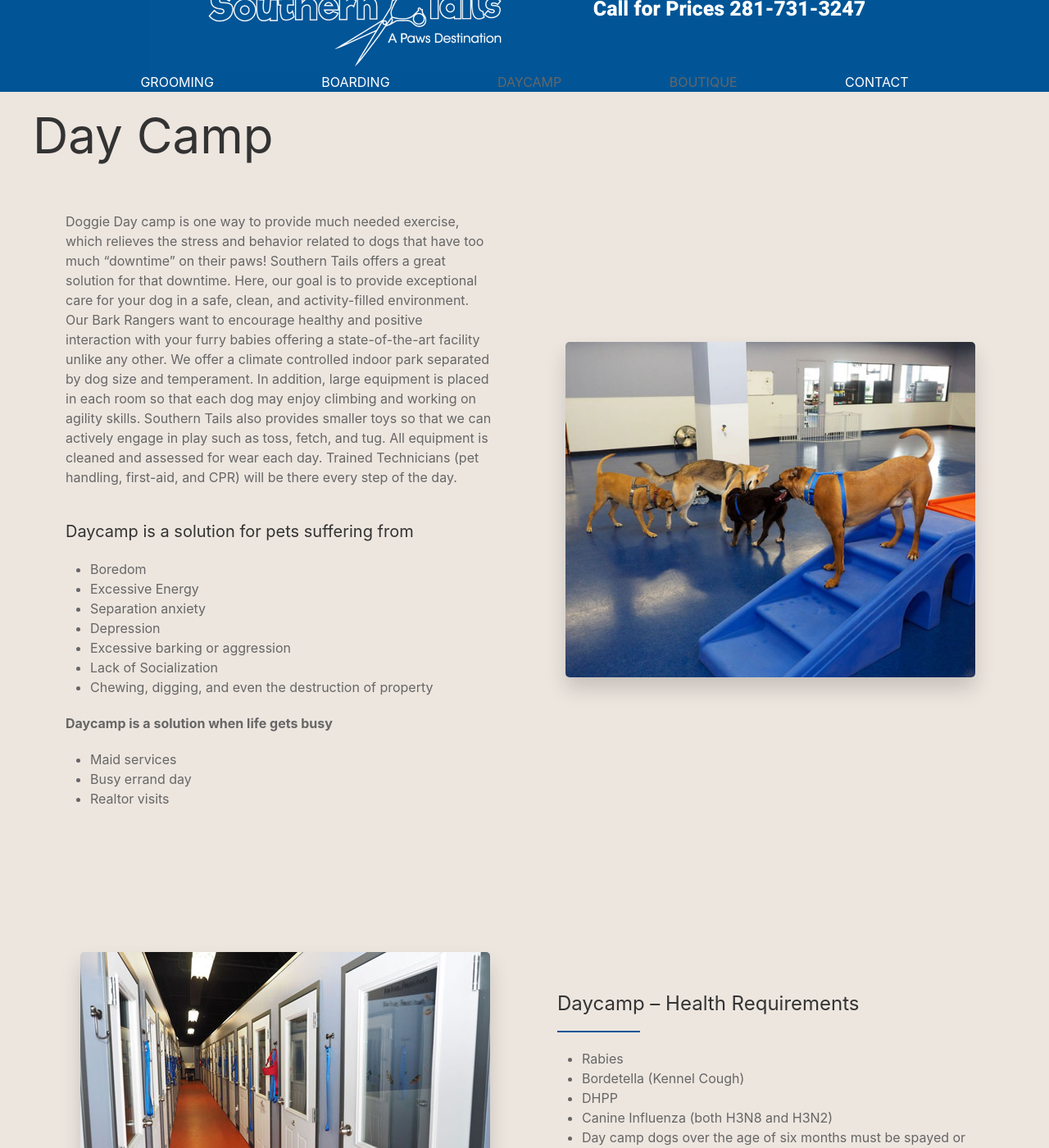
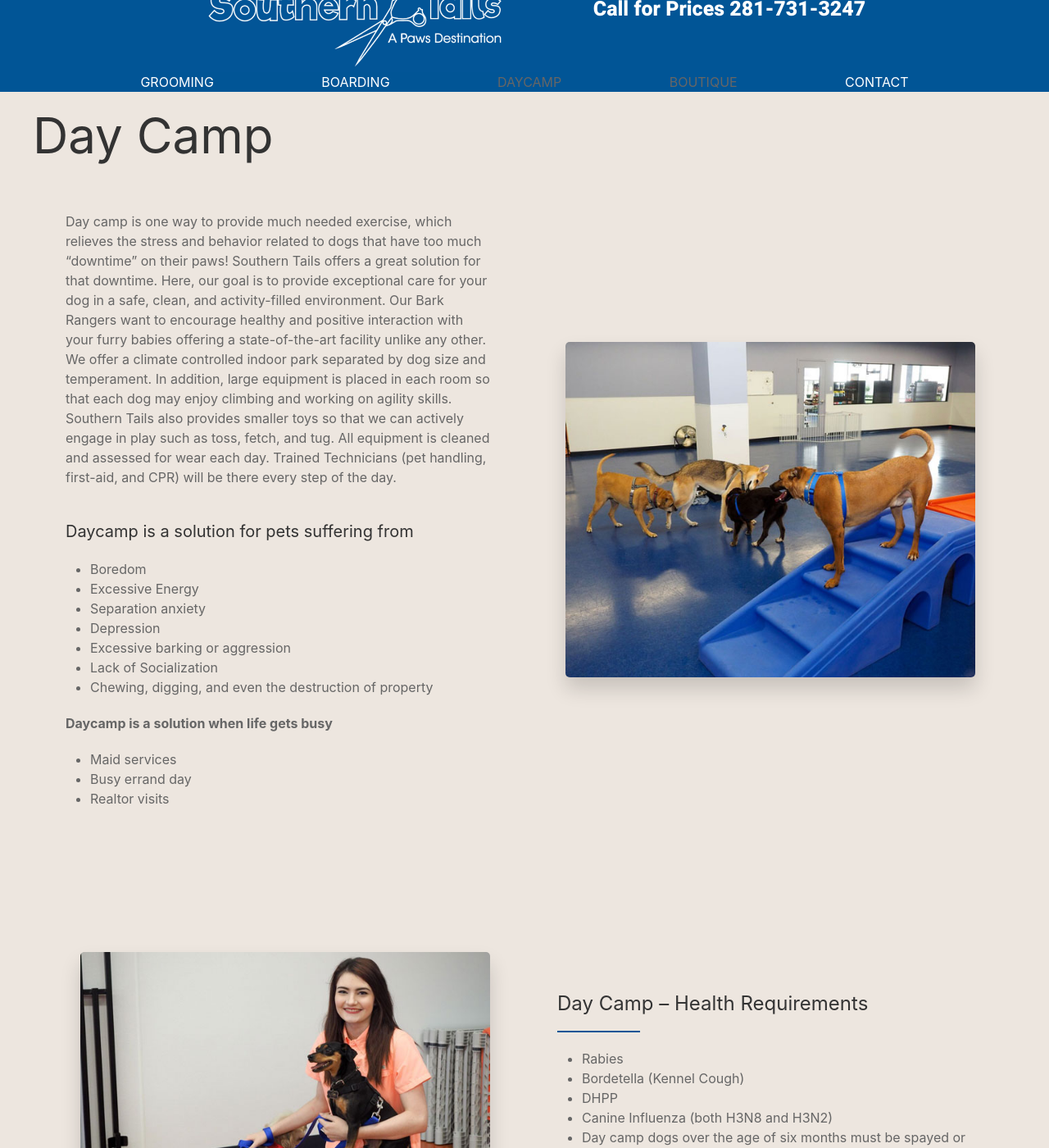
Before and after one commit to TechMex-io/southernTails, a Jekyll site: the page built from daycamp.md, in a window 1280 px wide and 1400 px high, scrolled down 198 px. Shown: the whole window at 82% size. Built offline with Jekyll 4.4.1, drawn with Linux system fonts in a browser that asks for light colours.

Commit message:
added two new images for daycamp page

```diff
--- a/daycamp.md
+++ b/daycamp.md
@@ -10,11 +10,11 @@ header_image_desktop: grooming-Header_D.jpg
 header_image_large_desktop: grooming-Header_LD.jpg
 grooming_img_1: ct6cp7_B.jpeg
 grooming_img_2: daycamp1.jpg
-grooming_img_3: smilingDog.jpg
-grooming_img_4: 447fE0bQ.jpeg
+grooming_img_3: daycamp3.jpg
+grooming_img_4: daycamp2.jpg
 grooming_img_5: Isf8owCw.jpeg
 grooming_img_6: QG-DYE4A.jpeg
-body_heading_1: Daycamp – Health Requirements
+body_heading_1: Day Camp – Health Requirements
 body_desc_1:
   - desc_1_item: Rabies
   - desc_1_item: Bordetella (Kennel Cough)
@@ -71,7 +71,7 @@ body_desc_url_2: https://techmex-io.github.io/southernTails/assets/FelineBoardin
 body_heading_5 : All animal guests must be able to be handled in a safe, and loving manner, therefore we cannot permit overtly-aggressive animals.
 body_cta : Give us a call for pricing, as prices vary per breed.
 ---
-Doggie Day camp is one way to provide much needed exercise, which relieves the stress and behavior related to dogs that have too much “downtime” on their paws! Southern Tails offers a great solution for that downtime. Here, our goal is to provide exceptional care for your dog in a safe, clean, and activity-filled environment. Our Bark Rangers want to encourage healthy and positive interaction with your furry babies offering a state-of-the-art facility unlike any other. We offer a climate controlled indoor park separated by dog size and temperament. In addition, large equipment is placed in each room so that each dog may enjoy climbing and working on agility skills. Southern Tails also provides smaller toys so that we can actively engage in play such as toss, fetch, and tug. All equipment is cleaned and assessed for wear each day. Trained Technicians (pet handling, first-aid, and CPR) will be there every step of the day.
+Day camp is one way to provide much needed exercise, which relieves the stress and behavior related to dogs that have too much “downtime” on their paws! Southern Tails offers a great solution for that downtime. Here, our goal is to provide exceptional care for your dog in a safe, clean, and activity-filled environment. Our Bark Rangers want to encourage healthy and positive interaction with your furry babies offering a state-of-the-art facility unlike any other. We offer a climate controlled indoor park separated by dog size and temperament. In addition, large equipment is placed in each room so that each dog may enjoy climbing and working on agility skills. Southern Tails also provides smaller toys so that we can actively engage in play such as toss, fetch, and tug. All equipment is cleaned and assessed for wear each day. Trained Technicians (pet handling, first-aid, and CPR) will be there every step of the day.
 
 #### Daycamp is a solution for pets suffering from
  - Boredom
```
Also changed, not shown: assets/images/grooming/daycamp2.jpg (added), assets/images/grooming/daycamp3.jpg (added).
